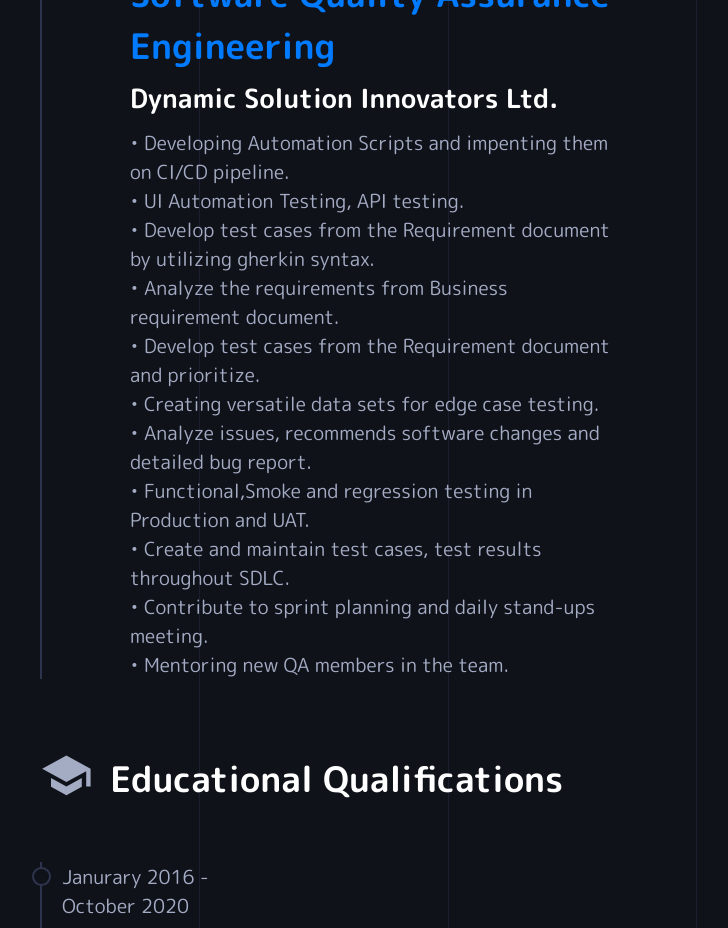
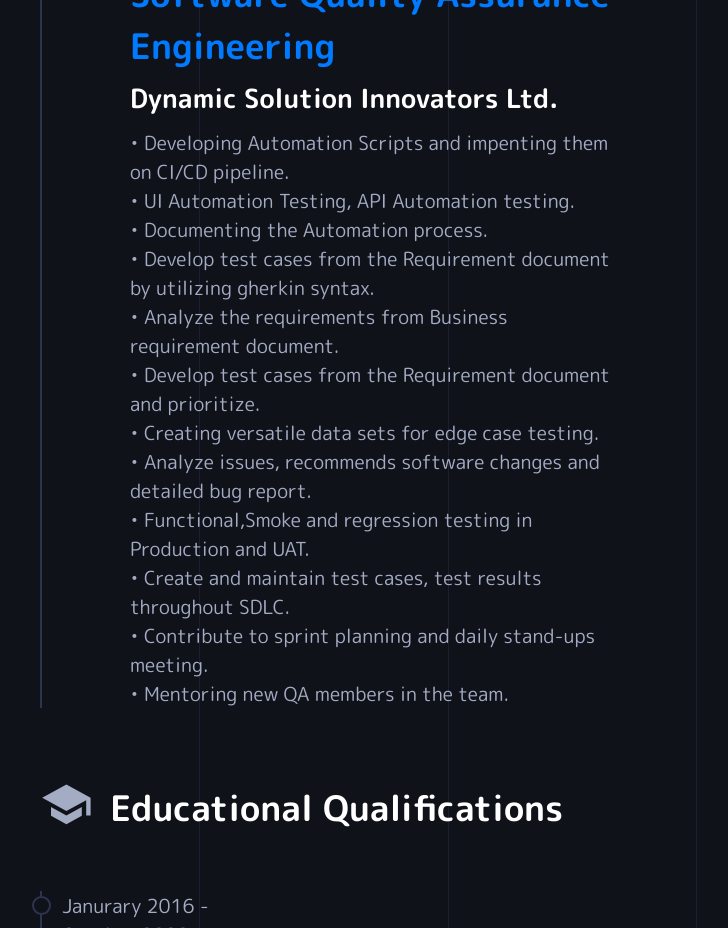
Before and after one commit to sultanparvez/sultan-parvez, a React (Create React App) app: page /resume in a window 1280 px wide. Shown: the part 2300-3228 px from the top of the page, without its empty margins (335-1063 px from the left). Built offline with nearby package versions, Linux system fonts and the light colour scheme.

Commit message:
updated resume

```diff
--- a/src/Components/Resume.js
+++ b/src/Components/Resume.js
@@ -25,7 +25,8 @@
                         link={'http://dsinnovators.com/'}
                         text={
                         "\u2022 Developing Automation Scripts and impenting them on CI/CD pipeline.\n" +
-                        "\u2022 UI Automation Testing, API testing.\n" +
+                        "\u2022 UI Automation Testing, API Automation testing.\n" +
+                        "\u2022 Documenting the Automation process.\n"+
                         "\u2022 Develop test cases from the Requirement document by utilizing gherkin syntax.\n" +
                         "\u2022 Analyze the requirements from Business requirement document. \n"+
                         "\u2022 Develop test cases from the Requirement document and prioritize.\n" +
```
Also changed, not shown: 1 other file (tests, documents, lock files or other folders).
